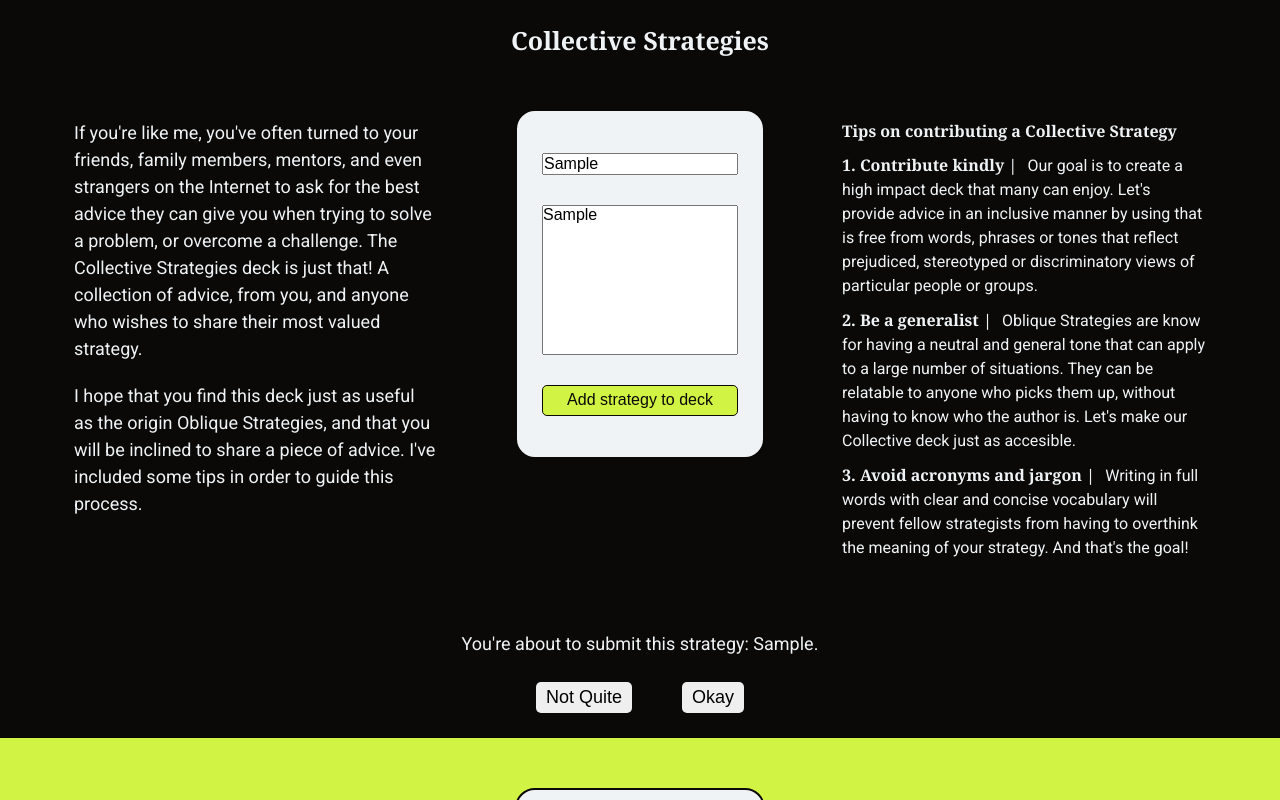
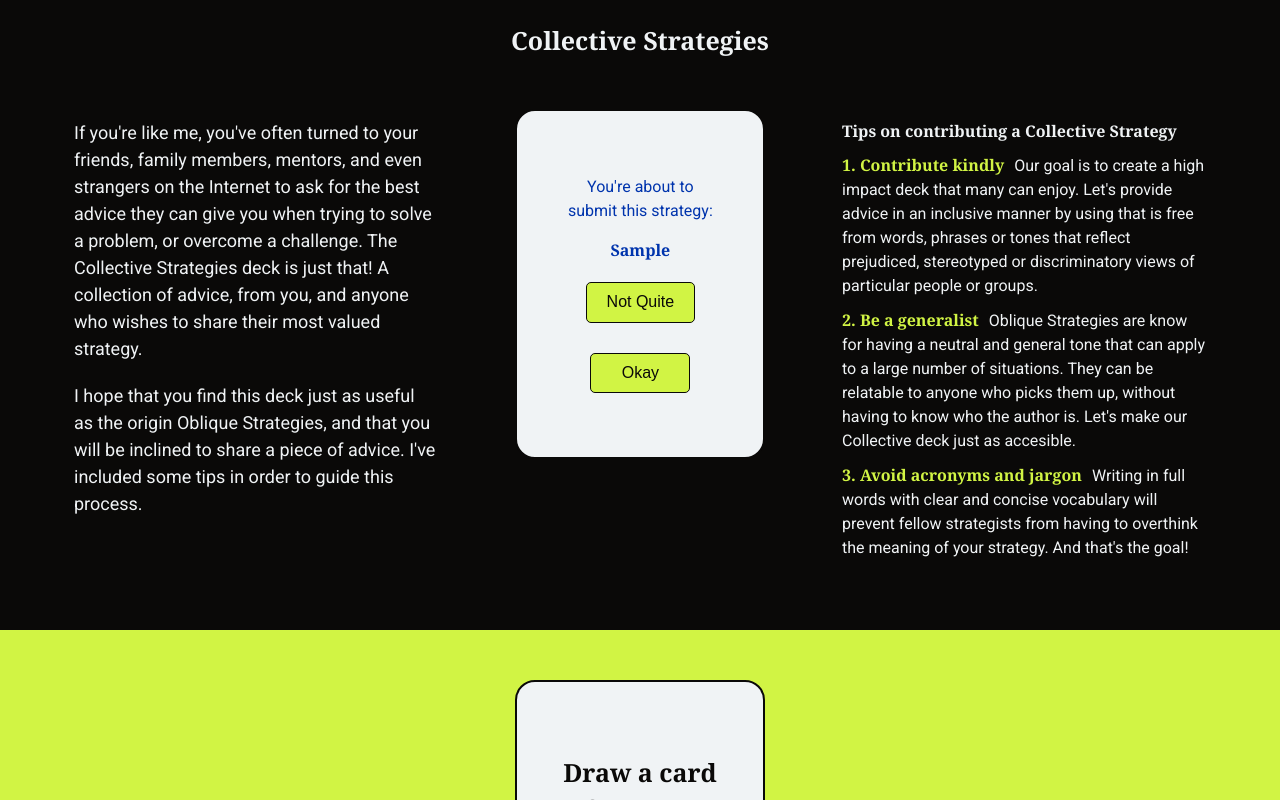
Before and after one commit to therealsylaucoin/obliqueCollective, a React (Create React App) app: page / in a window 1280 px wide. Both pictures are taken after typing "Sample", "Sample" into the empty fields and a click on the button "Add strategy to deck". Shown: the part 1596-2396 px from the top of the page. Built offline with nearby package versions, Linux system fonts and the light colour scheme; no server answers; the database is empty.

Commit message:
styled modal, added Twitter feature :art:

```diff
--- a/src/Contribute.js
+++ b/src/Contribute.js
@@ -1,6 +1,7 @@
 import { Component } from 'react';
 import firebase from './firebase.js';
-import RandomCollectiveStrategy from './RandomCollectiveStrategy.js'
+import RandomCollectiveStrategy from './RandomCollectiveStrategy.js';
+import Modal from './Modal.js';
 
 
 class Contribute extends Component{
@@ -129,6 +130,14 @@
                                 Add strategy to deck
                         </button>
 
+                        {/* EXPRESSION TO DISPLAY THE CORRECT MODAL aka is this.state.strategy === empty, display the error modal, else, display the confirm modal*/}
+                        {this.state.showModal === true
+                            ? < Modal
+                                strategy={this.state.strategy}
+                                toggle={this.modalToggle}
+                                pushToFirebase={this.pushToFirebase}/>
+                            : null}
+
                     </form>
 
                     <article>
@@ -136,19 +145,19 @@
                         <h4>Tips on contributing a Collective Strategy</h4>
 
                         <div className="tips">
-                            <h4>1. Contribute kindly |</h4>
+                            <h4>1. Contribute kindly</h4>
 
                             <p>Our goal is to create a high impact deck that many can enjoy. Let's provide advice in an inclusive manner by using  that is free from words, phrases or tones that reflect prejudiced, stereotyped or discriminatory views of particular people or groups.</p>
                         </div>
 
                         <div className="tips">
-                            <h4>2. Be a generalist |</h4>
+                            <h4>2. Be a generalist</h4>
 
                             <p>Oblique Strategies are know for having a neutral and general tone that can apply to a large number of situations. They can be relatable to anyone who picks them up, without having to know who the author is. Let's make our Collective deck just as accesible.</p>
                         </div>
 
                         <div className="tips">
-                            <h4>3. Avoid acronyms and jargon |</h4>
+                            <h4>3. Avoid acronyms and jargon</h4>
 
                             <p>Writing in full words with clear and concise vocabulary will prevent fellow strategists from having to overthink the meaning of your strategy. And that's the goal!</p>
                         </div>
@@ -158,14 +167,6 @@
 
                 </div>
 
-                {/* EXPRESSION TO DISPLAY THE CORRECT MODAL aka is this.state.strategy === empty, display the error modal, else, display the confirm modal*/}
-                {this.state.showModal === true
-                    ? < Modal
-                        strategy={this.state.strategy}
-                        toggle={this.modalToggle}
-                        pushToFirebase={this.pushToFirebase}/>
-                    : null}
-
                 < RandomCollectiveStrategy
                     array={this.state.strategyCollectiveArray}/>
 
@@ -174,76 +175,6 @@
     }
 }
 
-class Modal extends Component {
-    render() {
-        return (
-
-            <div>
-            {/* Show the correct modal based on the tstate(props) of the strategy aka, if its empty, lets show the error modal, if its not empty, lets show the confirm modal */}
-            {
-                this.props.strategy === ''
-                    ? < Error
-                        toggle={this.props.toggle}/>
-
-                    : < Confirm
-                        strategy={this.props.strategy}
-                        pushToFirebase={this.props.pushToFirebase}
-                        toggle={this.props.toggle}/>
-            }
-
-            </div>
-        );
-
-    }
-}
-
-//Error message for when the user has not entered any text in the strategy but clicks the button
-class Error extends Component {
-    //clickHandle to close the modal
-
-    render() {
-        return (
-            <div>
-                <p>Oops! You cannot contribute an empty strategy.</p>
-
-                <button
-                //  Click handler - function to setState for showModal of App - passed to to chil as props
-                    onClick={this.props.toggle}>
-
-                        Okay
-                </button>
-
-            </div>
-        );
-    }
-}
-
-//Confirmation message for when the user to mkae sure that they are contributing the right thing
-class Confirm extends Component {
-
-    render() {
-        return (
-            <div>
-                <p>You're about to submit this strategy: {this.props.strategy}.</p>
-                <button
-                    // Click handler - function to setState for showModal of App - passed to to chil as props
-                    onClick={this.props.toggle}>
-
-                        Not Quite
-                </button>
-
-                <button
-                //Click handler to push to user strategy to Firebase - push function passed to child as props
-                    onClick={this.props.pushToFirebase}>
-
-                        Okay
-                </button>
-
-
-            </div>
-        );
-    }
-}
 
 
 
--- a/src/Modal.js
+++ b/src/Modal.js
@@ -1,57 +1,76 @@
 import { Component } from 'react';
-//Props that im getting!
-    //this.props.strategy
-    //this.props.author
-    //this.props.showModal
+
+class Modal extends Component {
+    render() {
+        return (
+
+            <div className="modal card">
+            {/* Show the correct modal based on the tstate(props) of the strategy aka, if its empty, lets show the error modal, if its not empty, lets show the confirm modal */}
+            {
+                this.props.strategy === ''
+                    ? < Error
+                        toggle={this.props.toggle}/>
+
+                    : < Confirm
+                        strategy={this.props.strategy}
+                        pushToFirebase={this.props.pushToFirebase}
+                        toggle={this.props.toggle}/>
+            }
+
+            </div>
+        );
+
+    }
+}
+
+//Error message for when the user has not entered any text in the strategy but clicks the button
+class Error extends Component {
+    //clickHandle to close the modal
+
+    render() {
+        return (
+            <div>
+                <p>Oops! You must enter a strategy in order to contribute.</p>
+
+                <button
+                //  Click handler - function to setState for showModal of App - passed to to chil as props
+                    onClick={this.props.toggle}>
+
+                        Okay
+                </button>
+
+            </div>
+        );
+    }
+}
+
+//Confirmation message for when the user to mkae sure that they are contributing the right thing
+class Confirm extends Component {
+
+    render() {
+        return (
+            <div>
+                <p>You're about to submit this strategy:</p>
+                <h4>{this.props.strategy}</h4>
+                <button
+                    // Click handler - function to setState for showModal of App - passed to to chil as props
+                    onClick={this.props.toggle}>
+
+                        Not Quite
+                </button>
+
+                <button
+                //Click handler to push to user strategy to Firebase - push function passed to child as props
+                    onClick={this.props.pushToFirebase}>
+
+                        Okay
+                </button>
 
 
-
-
-
-
-
-//Inside of the modal:
-// IF Strategy is NOT EMPTY
-//Text confirmation of the strategy to add including this.props.strategy (pass in the strategy as prop)
-//Two buttons:
-//1.Cancel button - sets showModal state to false
-//2. Add to deck! button - a) sets showModal state to false b) pushe strategy to Firebase c) sets the strategy state to ''
-//IF STRATEGY IS EMPTY
-////Message letting the user know that they cant submit en empty strategy - sets showModal state to false
-
-//Code taken from contriubute functions
-   //Event handler to push the user input into the firebase array
-    // handleClick = () => {
-    //     //Make reference to the database
-    //     const dbref = firebase.database().ref();
-    //     // push the author and strategy as an object
-    //     //Because the author name is optional, if the user does not enter their name, the word Anonymous will be pushed.
-    //     dbref.push({
-    //         author: this.state.author === ''
-    //             ? 'Anonymous'
-    //             : this.state.author,
-    //         strategy: this.state.strategy
-    //     });
-    //     //clear the state - this will also clear ths input because we have binded it's value to the state
-    //     this.setState({
-    //         strategy: '',
-    //         author: ''
-    //     })
-    // }
-
-//Code taken from previousl click event in contribute
-  /* <button
-
-                        onClick={(e) => {
-                            //prevent default
-                            e.preventDefault();
-                            if(this.state.strategy === ''){
-                                alert('You cannot contribute an empty strategy.')
-                            }
-
-                            else if(window.confirm('You are adding the following strategy to the deck: ' + this.state.strategy) && this.state.strategy !== ''){
-                                this.handleClick()
-                            }}}> */
+            </div>
+        );
+    }
+}
 
 
 export default Modal;
--- a/src/styles/App.css
+++ b/src/styles/App.css
@@ -358,34 +358,6 @@
   padding: 15px 0;
 }
 
-.modal {
-  display: -webkit-box;
-  display: -ms-flexbox;
-  display: flex;
-  -webkit-box-pack: center;
-      -ms-flex-pack: center;
-          justify-content: center;
-  -webkit-box-orient: vertical;
-  -webkit-box-direction: normal;
-      -ms-flex-direction: column;
-          flex-direction: column;
-  -webkit-box-align: center;
-      -ms-flex-align: center;
-          align-items: center;
-  height: 100vh;
-}
-
-.modal button {
-  min-width: 100px;
-  padding: 10px 20px;
-  border-radius: 5px;
-  border: none;
-  color: #f0f3f5;
-  background-color: #0A0908;
-  font-size: 2rem;
-  cursor: pointer;
-}
-
 .strategy {
   background-color: #0A0908;
   color: #f0f3f5;
@@ -482,12 +454,17 @@
   display: inline;
 }
 
+.contribute .intro .tips h4 {
+  color: #d1f444;
+}
+
 .contribute h3 {
   padding: 50px 0;
 }
 
 .contribute form {
   font-size: 1.6rem;
+  position: relative;
 }
 
 .contribute form textarea, .contribute form button, .contribute form input[type="text"] {
@@ -523,4 +500,25 @@
 .randomCollective button:hover, .randomCollective button:focus {
   background-color: #0034AD;
 }
+
+.modal {
+  color: #0034AD;
+  position: absolute;
+  right: -3%;
+}
+
+.modal button {
+  min-width: 100px;
+  padding: 10px 20px;
+  border-radius: 5px;
+  border: none;
+  color: #f0f3f5;
+  background-color: #0A0908;
+  font-size: 1.6rem;
+  cursor: pointer;
+}
+
+.modal p {
+  text-align: center !important;
+}
 /*# sourceMappingURL=App.css.map */
--- a/src/styles/App.scss
+++ b/src/styles/App.scss
@@ -1,7 +1,7 @@
 @import 'setup';
 @import 'global';
 @import 'headerAndFooter';
-@import 'modal';
 @import 'randomStrategy';
 @import 'about';
-@import 'contribute'
+@import 'contribute';
+@import 'modal';
--- a/src/styles/_contribute.scss
+++ b/src/styles/_contribute.scss
@@ -21,6 +21,10 @@
             h4, p {
                 display: inline;
             }
+
+            h4 {
+                color: $yellow;
+            }
         }
 
     }
@@ -32,6 +36,7 @@
 
     form {
         font-size: 1.6rem;
+        position: relative;
 
         textarea, button, input[type="text"] {
             margin: 15px 0;
--- a/src/styles/_modal.scss
+++ b/src/styles/_modal.scss
@@ -1,9 +1,7 @@
 .modal {
-    display: flex;
-    justify-content: center;
-    flex-direction: column;
-    align-items: center;
-    height: 100vh;
+    color: $blue;
+    position: absolute;
+    right: -3%;
 
     button {
         min-width: 100px;
@@ -12,7 +10,11 @@
         border: none;
         color: $white;
         background-color: $black;
-        font-size: 2rem;
+        font-size: 1.6rem;
         cursor: pointer;
     }
+
+    p {
+        text-align: center !important;
+    }
 }
```
Also changed, not shown: src/RandomCollectiveStrategy.js (+10 -0 lines), src/RandomStrategy.js (+13 -3 lines), 2 other files (tests, documents, lock files or other folders).
